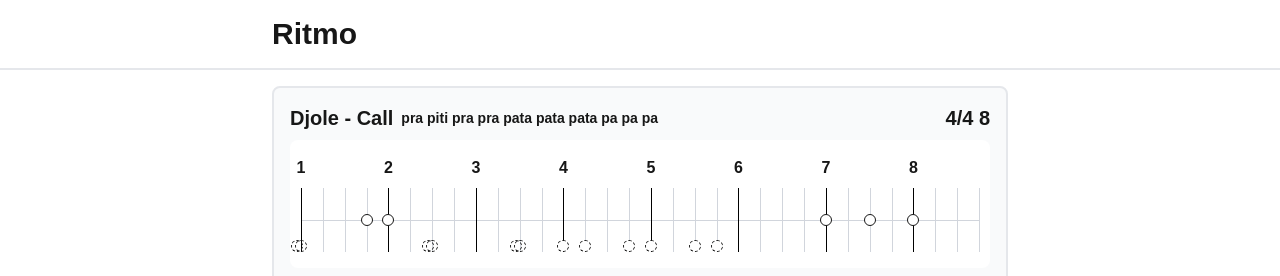
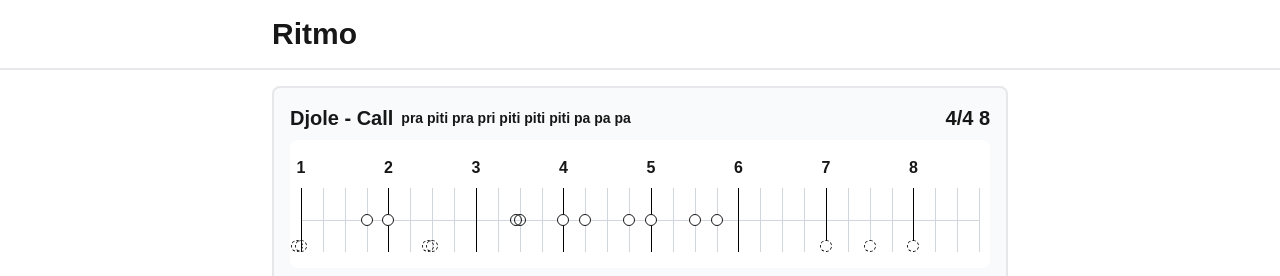
Before and after one commit to michaelgenesini/ritmo, a Next.js app: page / in a window 1280 px wide. Shown: the top 276 px of the page. Built offline with nearby package versions, Linux system fonts and the light colour scheme; no server answers.

Commit message:
New sound and phrases

```diff
--- a/public/rhythms.json
+++ b/public/rhythms.json
@@ -22,8 +22,8 @@
       "name": "Djole - Call",
       "timeSignature": "4/4 8",
       "instrument": "djembe",
-      "vocal_pattern": "pra piti pra pra pata pata pata pa pa pa",
-      "pattern": "SS X X T T X SS X X X SS X S S X S S X S S X X X X T X T X T X X X",
+      "vocal_pattern": "pra piti pra pri piti piti piti pa pa pa",
+      "pattern": "SS X X T T X SS X X X TT X T T X T T X T T X X X X S X S X S X X X",
       "notes": ""
     },
     {
@@ -70,18 +70,43 @@
     },
     {
       "name": "Djole - Phrase 2",
+      "timeSignature": "4/4 8",
+      "instrument": "djembe",
+      "vocal_pattern": "tighida tighi da tighida tighi da tum tum tum",
+      "pattern": "T T S T T S T T S T T S T T S X B X X X B X X X B X X X B X X X",
+      "notes": ""
+    },
+    {
+      "name": "Djole - Phrase X",
       "timeSignature": "4/4",
       "instrument": "djembe",
       "vocal_pattern": "tu tada ti ta da tu taga tiri tara",
       "pattern": "B X S S X B S S B X S S T T S S",
+      "notes": "",
+      "hidden": true
+    },
+    {
+      "name": "Djole - Phrase 3",
+      "timeSignature": "4/4",
+      "instrument": "djembe",
+      "vocal_pattern": "tagati taghitiga ta taghitiga ta",
+      "pattern": "S S X T X S T T S X S X S S T T",
+      "notes": ""
+    },
+    {
+      "name": "Djole - Phrase 4",
+      "timeSignature": "4/4",
+      "instrument": "djembe",
+      "vocal_pattern": "tagati taghitiga ta taghitiga ta",
+      "pattern": "S S X T X S T T S X S X S S T T",
       "notes": ""
     },
     {
       "name": "Djole - Phrase 3",
       "timeSignature": "4/4",
       "instrument": "djembe",
-      "vocal_pattern": "tagatighitaga ti taghitiga ta",
-      "pattern": "S S T T S S X T X S T T S X S X",
+      "vocal_pattern": "tagati taghitiga ta taghitiga ta",
+      "pattern": "S S X T X S T T S X S X S S T T",
       "notes": ""
     },
     {
--- a/src/components/Note.tsx
+++ b/src/components/Note.tsx
@@ -1,6 +1,13 @@
 const Bass = () => <div className="w-3 h-3 rounded-full bg-black" />;
 
 const Tone = () => <div className="w-3 h-3 rounded-full bg-white border" />;
+
+const DoubleTone = () => (
+  <div className="relative">
+    <div className="w-3 h-3 rounded-full bg-red border" />
+    <div className="absolute bottom-0 right-1 w-3 h-3 rounded-full bg-red border" />
+  </div>
+);
 
 const Slap = () => (
   <div className="w-3 h-3 rounded-full bg-white border border-dashed" />
@@ -36,6 +43,12 @@ export const Note = ({ note, active }: { note: string; active: boolean }) => {
           <Tone />
         </div>
       );
+    case "TT":
+      return (
+        <div className={activeClass}>
+          <DoubleTone />
+        </div>
+      );
     case "SS":
       return (
         <div className={activeClass}>
--- a/src/utils/getNoteVerticalPosition.ts
+++ b/src/utils/getNoteVerticalPosition.ts
@@ -1,6 +1,7 @@
 export const getNoteVerticalPosition = (note: string) => {
   if (note === "B") return "top-0";
   if (note === "T") return "top-1/2 transform -translate-y-1/2";
+  if (note === "TT") return "top-1/2 transform -translate-y-1/2";
   if (note === "S") return "bottom-0";
   if (note === "SS") return "bottom-0";
   return "hidden";
--- a/src/utils/loadSounds.ts
+++ b/src/utils/loadSounds.ts
@@ -14,6 +14,7 @@ export const loadSounds =
       "djembe_S",
       "djembe_SS",
       "djembe_T",
+      "djembe_TT",
       "cowbell_T",
       "cowbell-dry_T",
     ];
```
Also changed, not shown: 1 other file (tests, documents, lock files or other folders).
